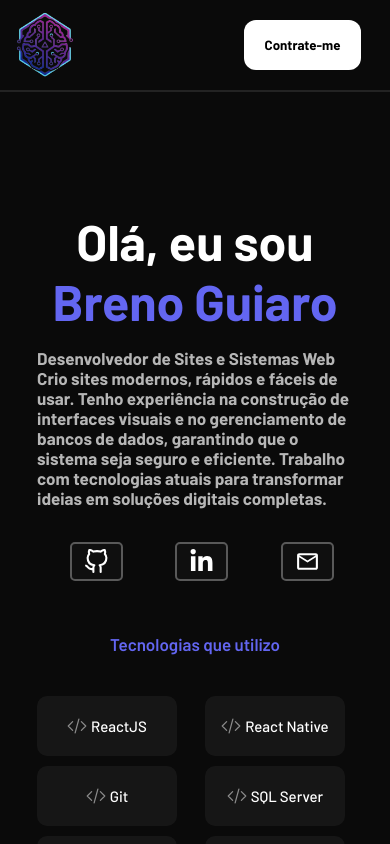
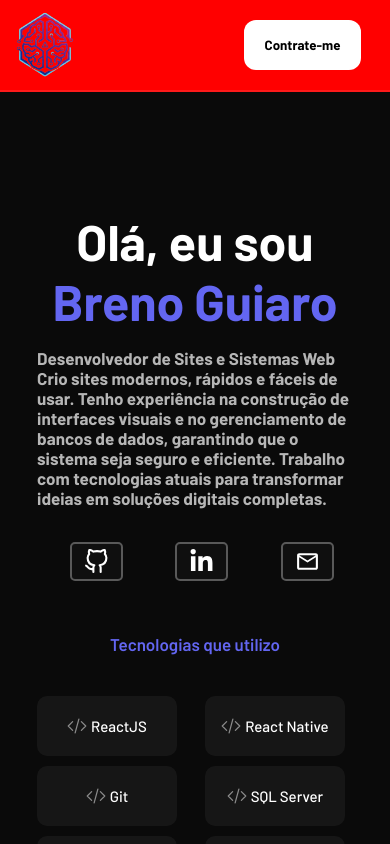
Before and after one commit to BrenoGuiaro/Portifolio, a React (Create React App) app: page / in a window 390 px wide. Shown: the top 844 px of the page. Built offline with nearby package versions, Linux system fonts and the light colour scheme; the HTML template or start-up script is replaced by a standard one.

Commit message:
testando erro da responsabilidade

```diff
--- a/src/components/Header/HeaderP.css
+++ b/src/components/Header/HeaderP.css
@@ -75,6 +75,7 @@ a {
 @media (max-width:768px) {
     header {
         height: auto;
+        background-color: red;
         padding: 10px;
         justify-content: space-around;
     }
```
